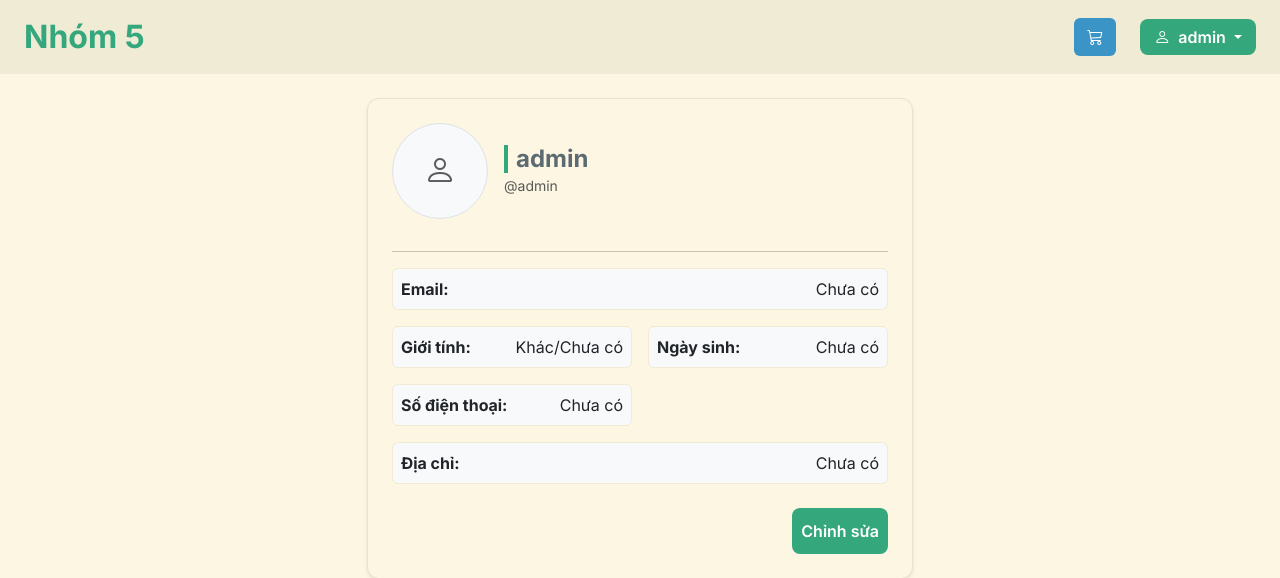
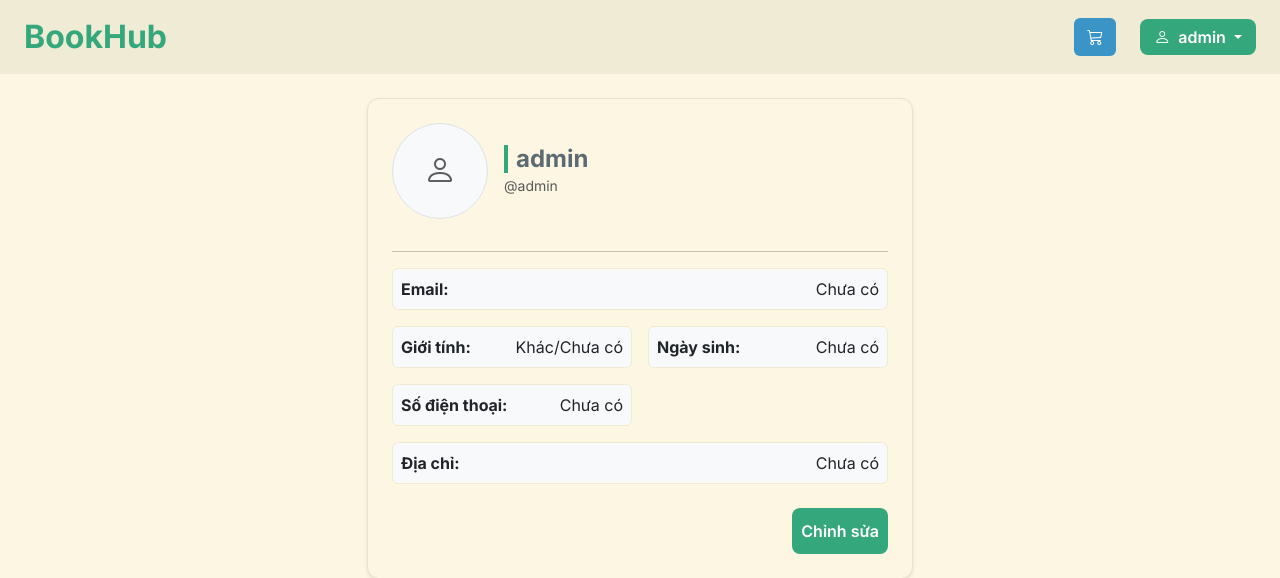
Before and after one commit to xuankh4ng/python-cuoi-ky, a Django app: page /accounts/profile/ in a window 1280 px wide. Shown: the top 578 px of the page. Run offline with Django 5.2, Linux system fonts and the light colour scheme; a user stored in the database is signed in; data comes from the database, SQL or seed files in the repository; both versions use the stored data as it was after the commit.

Commit message:
update: app name

```diff
--- a/templates/layout.html
+++ b/templates/layout.html
@@ -47,7 +47,7 @@
   <body>
     <header>
       <nav class="navbar">
-        <a class="navbar-brand m-0 fs-2" href="{% url 'book_list' %}">Nhóm 5</a>
+        <a class="navbar-brand m-0 fs-2" href="{% url 'book_list' %}">BookHub</a>
 
         <div class="d-flex align-items-center gap-2">
           <a href="{% if user.is_authenticated %}{% url 'cart_detail' %}{% else %}{% url 'login' %}{% endif %}"
```
Also changed, not shown: db.sqlite3.
